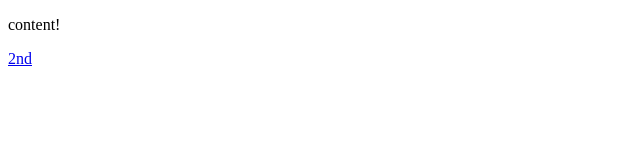
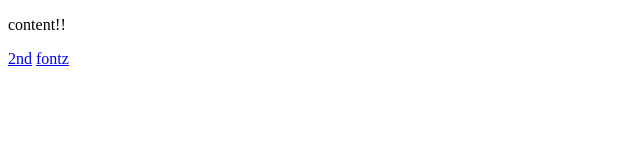
Before and after one commit to ellefon/hyperlink-test, a plain HTML site: page index.html in a window 1280 px wide. Shown: the full height of the page, 0-640 px from the left. Drawn offline with Linux system fonts and the light colour scheme.

Commit message:
Update index.html

```diff
--- a/index.html
+++ b/index.html
@@ -3,10 +3,11 @@
 
 
 <p>
-content!
+content!!
 </p>
 
 
 <a href="html/second.html">2nd</a>
+<a href="html/fonts.html">fontz</a>
 
   </hmtl>
```
